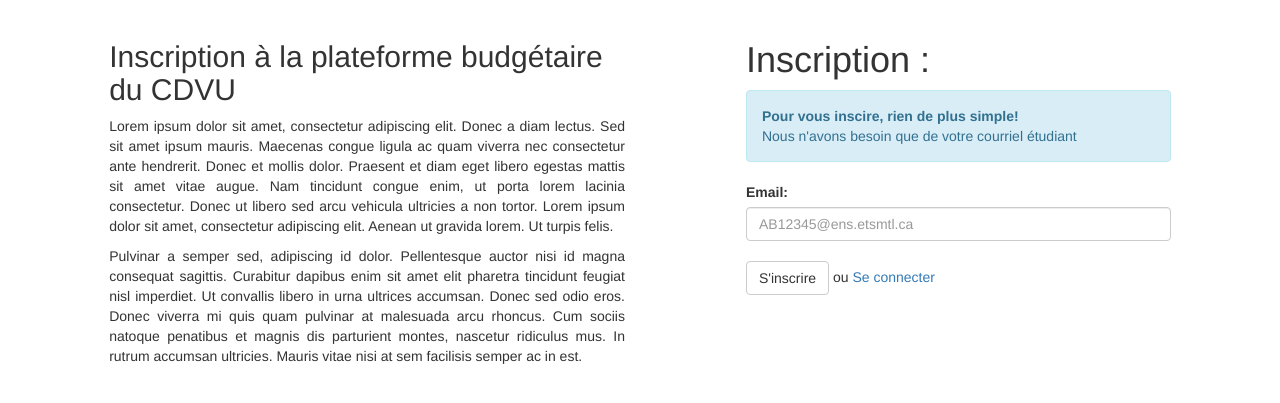
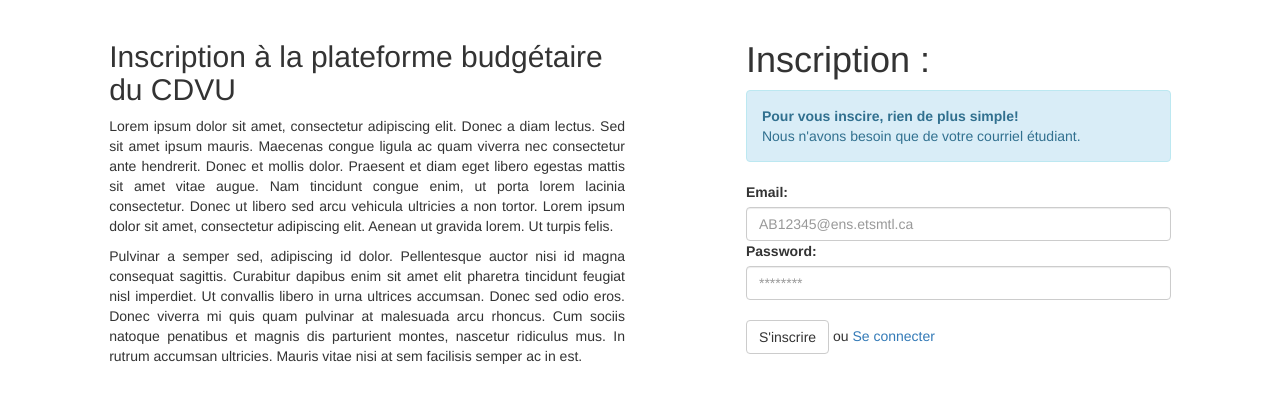
Before and after one commit to CDVU/plateforme-de-vote-budgetaire, a Django app: page /register in a window 1280 px wide. Shown: the part 52-455 px from the top of the page. Run offline with Django 3.2, Linux system fonts and the light colour scheme; some libraries are stand-ins or nearby versions.

Commit message:
add password in form register

```diff
--- a/plateforme_budgetaire/pages/forms.py
+++ b/plateforme_budgetaire/pages/forms.py
@@ -14,3 +14,10 @@ class RegisterForm(forms.ModelForm):
         max_length=100
     )
     email.widget.attrs.update({'placeholder': _(u'AB12345@ens.etsmtl.ca'), 'class': 'form-control'})
+
+    password = forms.CharField(
+        label=_('Password'),
+        required=True,
+        max_length=100
+    )
+    password.widget.attrs.update({'placeholder': _(u'********'), 'class': 'form-control', 'type': 'hidden'})
--- a/plateforme_budgetaire/pages/templates/pages/register.html
+++ b/plateforme_budgetaire/pages/templates/pages/register.html
@@ -13,7 +13,7 @@
         <div class="col-sm-5 col-sm-offset-1">
             <h1>Inscription : </h1>
 
-            <p class="alert alert-info"><strong>Pour vous inscire, rien de plus simple!</strong><br/> Nous n'avons besoin que de votre courriel étudiant</p>
+            <p class="alert alert-info"><strong>Pour vous inscire, rien de plus simple!</strong><br/> Nous n'avons besoin que de votre courriel étudiant.</p>
 
             <form method="post">{% csrf_token%}
                 {{ form }}
```
